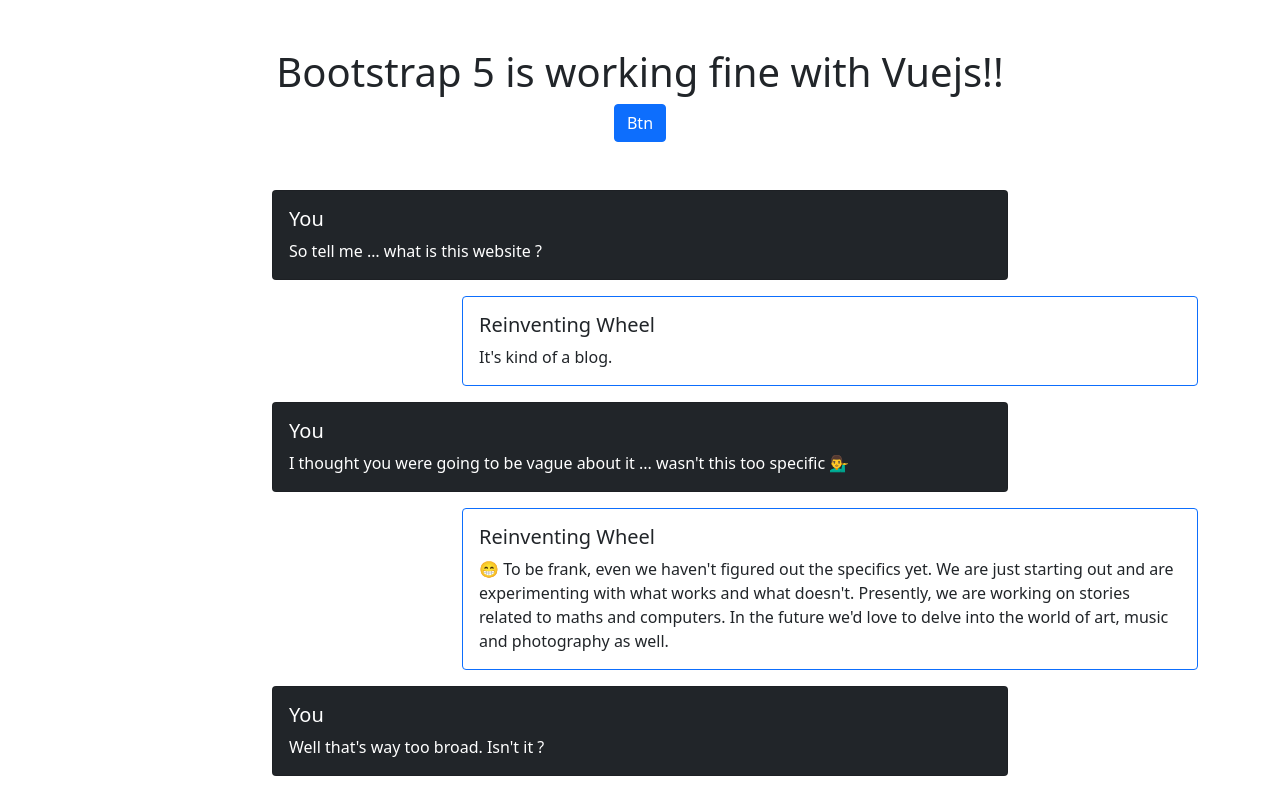
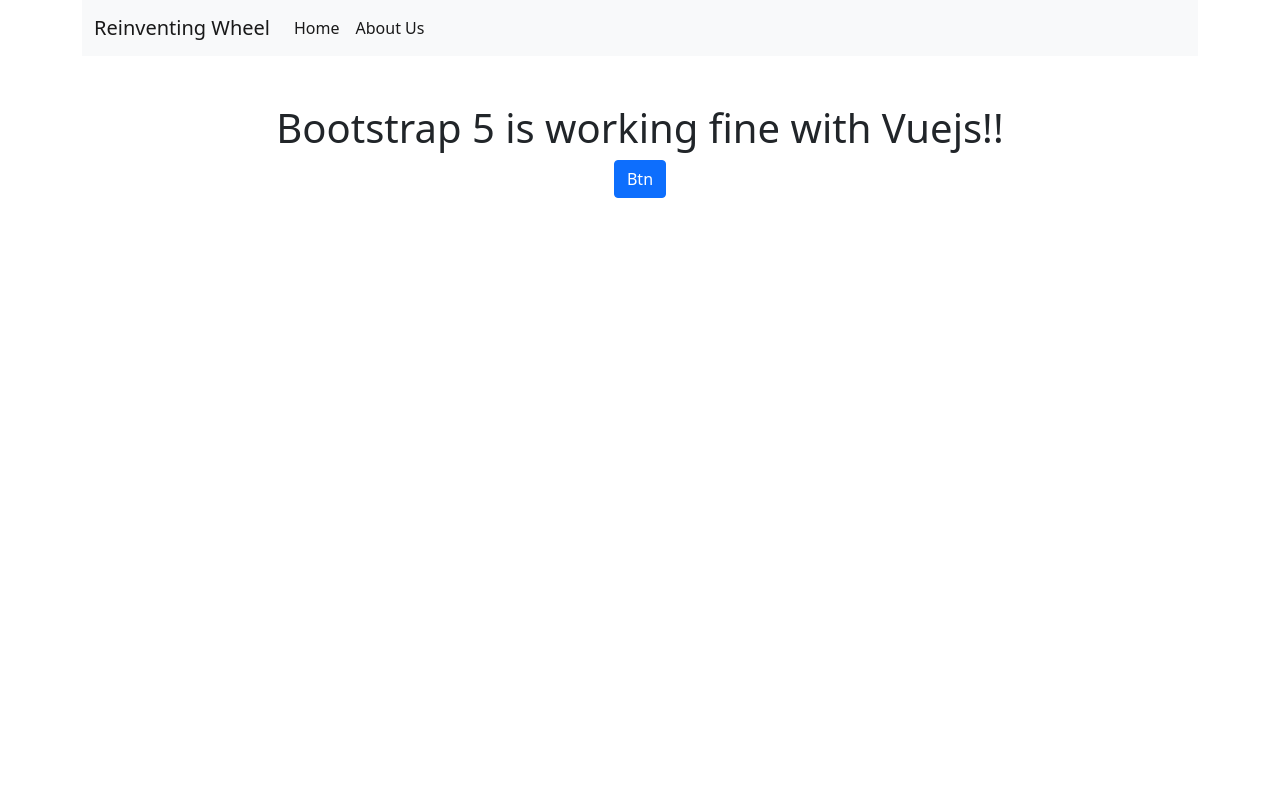
Before and after one commit to keshav-sarraf/rw-frontend, a Vue app: page /#/ in a window 1280 px wide. Shown: the top 790 px of the page. Built offline with nearby package versions, Linux system fonts and the light colour scheme.

Commit message:
Done with basic about us page
Finished router setup and about us page

```diff
--- a/package.json
+++ b/package.json
@@ -1,5 +1,5 @@
 {
-  "name": "rw-frontend",
+  "name": "reinventing-wheel",
   "version": "0.1.0",
   "private": true,
   "scripts": {
@@ -11,7 +11,8 @@
     "@popperjs/core": "^2.9.3",
     "bootstrap": "^5.1.0",
     "core-js": "^3.6.5",
-    "vue": "^3.0.0"
+    "vue": "^3.0.0",
+    "vue-router": "4"
   },
   "devDependencies": {
     "@vue/cli-plugin-babel": "~4.5.0",
--- a/src/App.vue
+++ b/src/App.vue
@@ -1,18 +1,16 @@
 <template>
-  <Landing/>
-  <About/>
+  <Navbar/>
+  <router-view></router-view>
 </template>
 
 <script>
 import "bootstrap/dist/css/bootstrap.min.css";
-import Landing from './components/Landing.vue';
-import About from './components/About.vue';
+import Navbar from './components/Navbar.vue';
 
 export default {
   name: 'App',
   components: {
-    Landing,
-    About
+    Navbar
   }
 }
 </script>
--- a/src/assets/about/content.json
+++ b/src/assets/about/content.json
@@ -5,8 +5,8 @@
             "answer" : "It's kind of a blog."
         },
         {
-            "question" : "I thought you were going to be vague about it ... wasn't this too specific 💁‍♂️",
-            "answer" : "😁 To be frank, even we haven't figured out the specifics yet. We are just starting out and are experimenting with what works and what doesn't. Presently, we are working on stories related to maths and computers. In the future we'd love to delve into the world of art, music and photography as well."
+            "question" : "Okay ... I thought you were going to be vague about it ... wasn't this too specific 💁‍♂️",
+            "answer" : "No need for the sarcasm 😁 ... To be frank, even we haven't figured out the specifics yet. We are just starting out and are experimenting with what works and what doesn't. Presently, we are working on puzzles and stories related to maths and computers. In the future we'd love to delve into the world of art, music and photography as well."
         },
         {
             "question" : "Well that's way too broad. Isn't it ?",
--- a/src/components/About.vue
+++ b/src/components/About.vue
@@ -1,18 +1,27 @@
 <template>
     <div class="container" >
+
+        <h2>About Us</h2>
+
+        <p> I couldn't figure out what to write here. Since I had plenty of time in my hand, I started imagining random scenarios
+            in my head. One scenario in particular stands out from the rest. It describes a day when a lot of people have visited this site.
+            Within that story line, below is how I imagine a conversation went between me and one the imaginary visitors 😃
+        </p>
+
         <div v-for="chat in chatList" :key="chat.question">
             <!-- question -->
             <div class="row">
-                <div class="col-sm-8 offset-sm-2 mb-3 align-self-start">
+                <div class="col-sm-8 offset-sm-1 mb-2 align-self-start">
                     <div class="card text-white bg-dark">
                         <div class="card-body">
-                            <h5 class="card-title">You</h5>
+                            <h5 class="card-title">Visitor</h5>
                             <p class="card-text">{{chat.question}}</p>
                         </div>
                     </div>
                 </div>
 
-                <div class="col-sm-8 offset-sm-4 mb-3 align-self-end">
+                <!-- answer -->
+                <div class="col-sm-8 offset-sm-3 mb-3 align-self-end">
                     <div class="card border-primary">
                         <div class="card-body">
                             <h5 class="card-title">Reinventing Wheel</h5>
@@ -25,7 +34,7 @@
         </div>
     </div>
 
-
+    <!-- TODO: Add hyperlinks for email and insta ? -->
 </template>
 
 <script>
--- /dev/null
+++ b/src/components/Navbar.vue
@@ -0,0 +1,35 @@
+<template>
+
+<div class="container mb-5">
+    <nav class="navbar navbar-expand navbar-light bg-light">
+        <div class="container-fluid">
+            <router-link to="/" class="navbar-brand">Reinventing Wheel</router-link>
+            <!-- <a class="navbar-brand" href="#">Reinventing Wheel</a> -->
+            <button class="navbar-toggler" type="button" data-bs-toggle="collapse" data-bs-target="#navbarTogglerDemo02" aria-controls="navbarTogglerDemo02" aria-expanded="false" aria-label="Toggle navigation">
+            <span class="navbar-toggler-icon"></span>
+            </button>
+            <div class="collapse navbar-collapse" id="navbarTogglerDemo02">
+            <ul class="navbar-nav me-auto mb-2 mb-lg-0">
+                <li class="nav-item">
+                    <router-link class="nav-link active" aria-current="page" to="/">Home</router-link>
+                <!-- <a class="nav-link active" aria-current="page" href="#">Home</a> -->
+                </li>
+                <li class="nav-item">
+                    <router-link class="nav-link active" to="/about-us">About Us</router-link>
+                <!-- <a class="nav-link active" href="#">About Us</a> -->
+                </li>
+            </ul>
+            </div>
+        </div>
+    </nav>
+</div>
+
+</template>
+
+<script>
+export default {
+    setup() {
+
+    },
+}
+</script>
--- a/src/main.js
+++ b/src/main.js
@@ -1,4 +1,7 @@
 import { createApp } from 'vue'
 import App from './App.vue'
+import router from './router'
 
-createApp(App).mount('#app')
+const app = createApp(App);
+app.use(router);
+app.mount('#app');
--- /dev/null
+++ b/src/router.js
@@ -0,0 +1,15 @@
+import {createRouter, createWebHashHistory} from 'vue-router';
+import Landing from './components/Landing';
+import About from './components/About';
+
+const routes = [
+    { path: '/', component: Landing },
+    { path: '/about-us', component: About },
+  ];
+
+const router = createRouter({
+    history: createWebHashHistory(),
+    routes, // short for `routes: routes`
+  });
+
+export default router;
```
Also changed, not shown: 2 other files (tests, documents, lock files or other folders).
